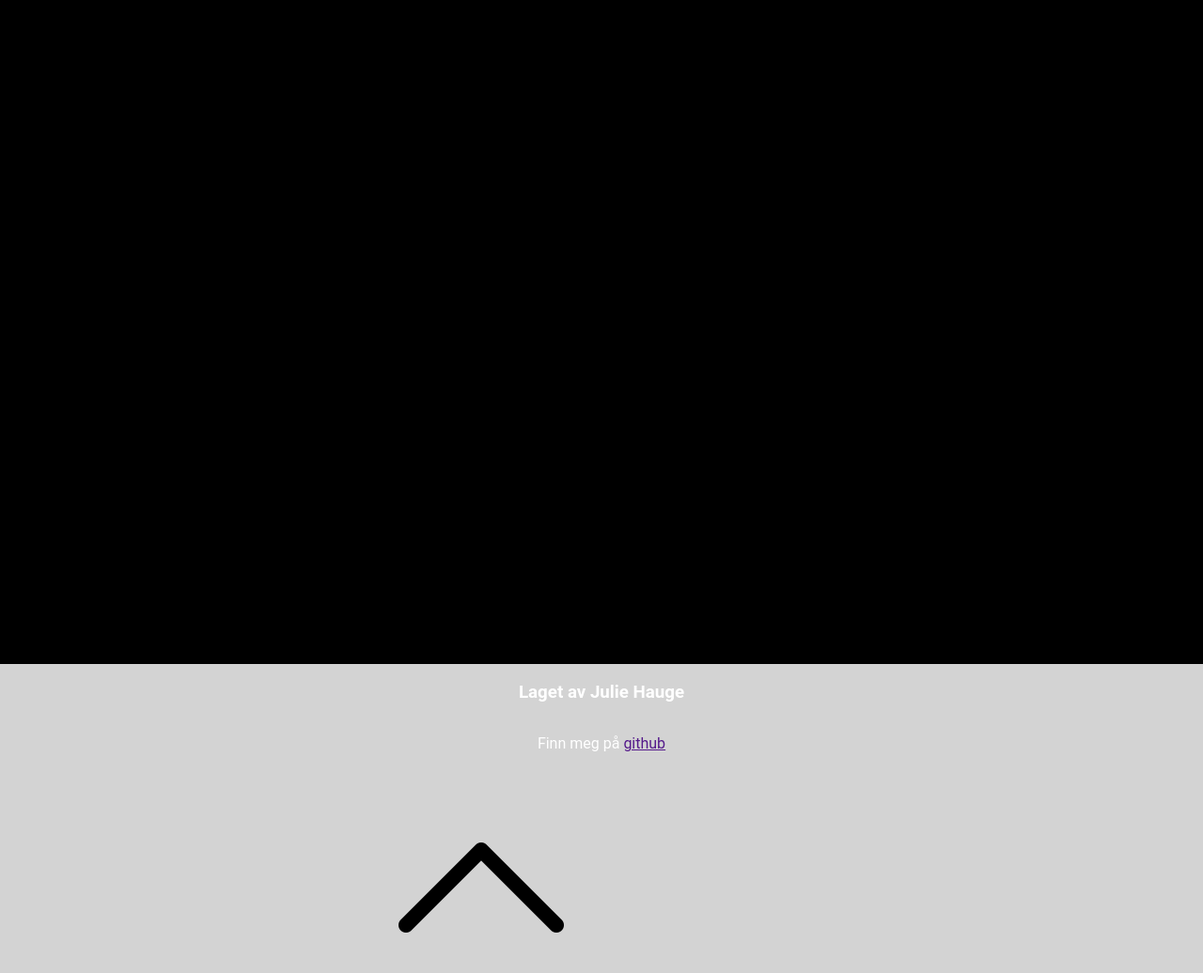
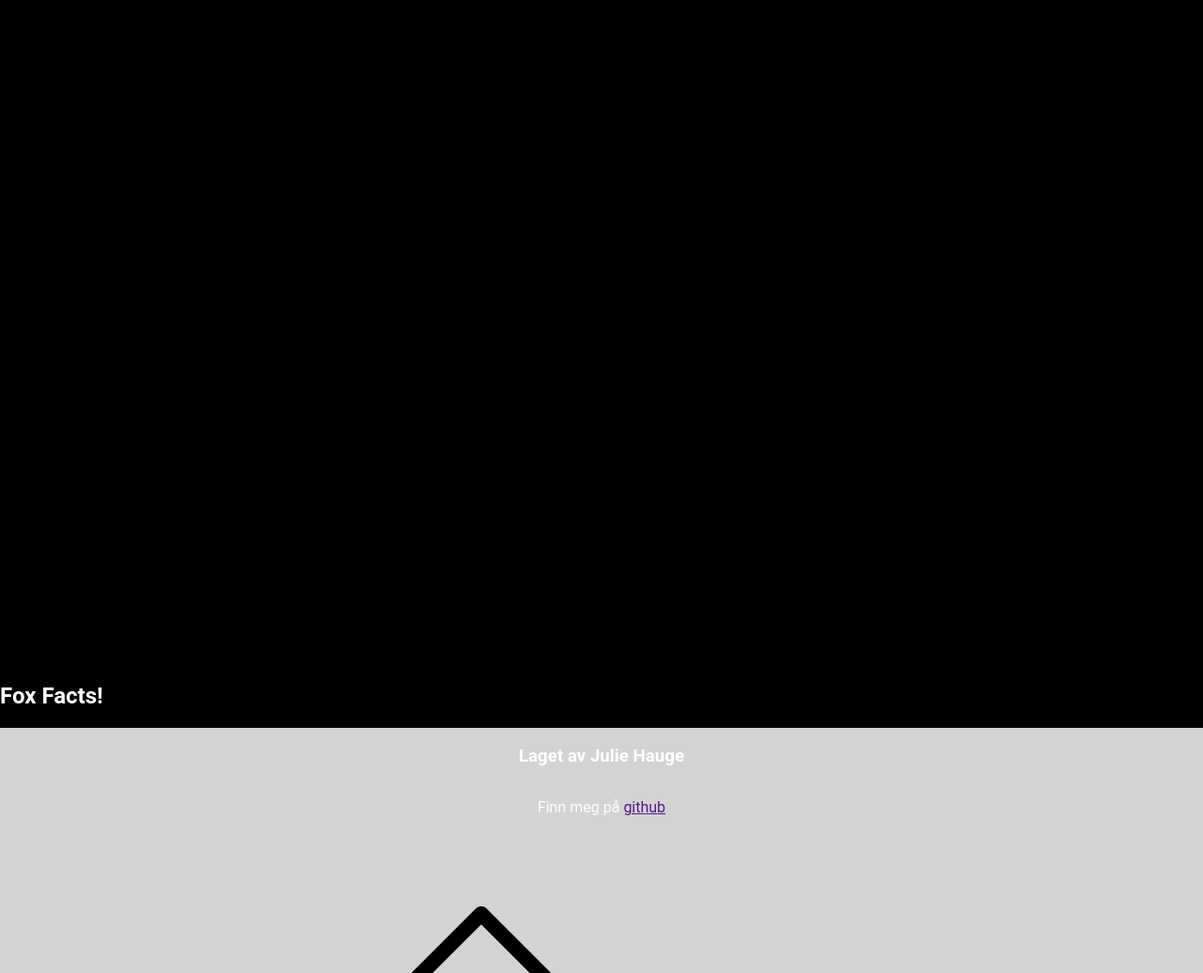
Before and after one commit to eirinedvinsen/kodeloftetg14_oppgave5, a website: page index.html in a window 1280 px wide. Shown: the part 64-1100 px from the top of the page at 94% size. Drawn offline with Linux system fonts and the light colour scheme; no server answers.

Commit message:
FOX FACTS!

```diff
--- a/index.html
+++ b/index.html
@@ -21,8 +21,8 @@
           alt="Hamburger Icon"
         />
         <ul id="navList" class="hidden">
-          <li>Axolotl</li>
-          <li>Axolotl</li>
+          <li>Fox</li>
+          <li>Fox Facts</li>
           <li>Contact info</li>
         </ul>
       </nav>
@@ -31,6 +31,11 @@
     <main>
       <section class="section">
         <!-- API fetch-->
+      </section>
+
+      <section>
+        <H2>Fox Facts!</H2>
+
       </section>
     </main>
 
```
